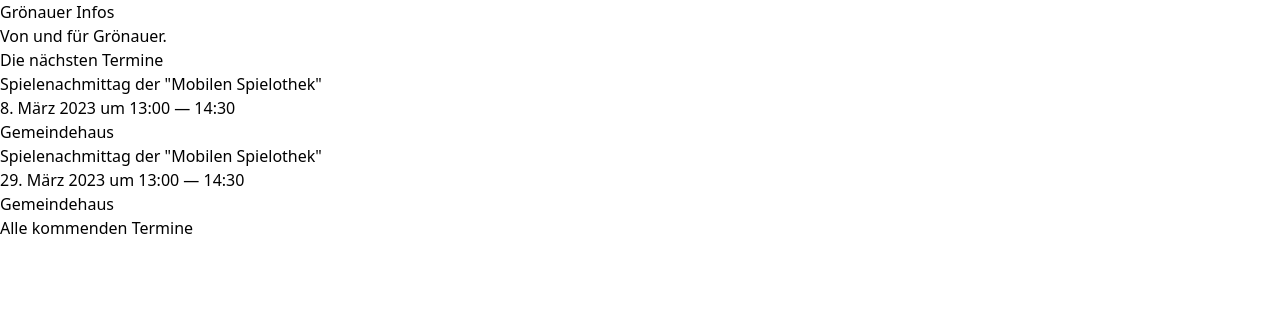
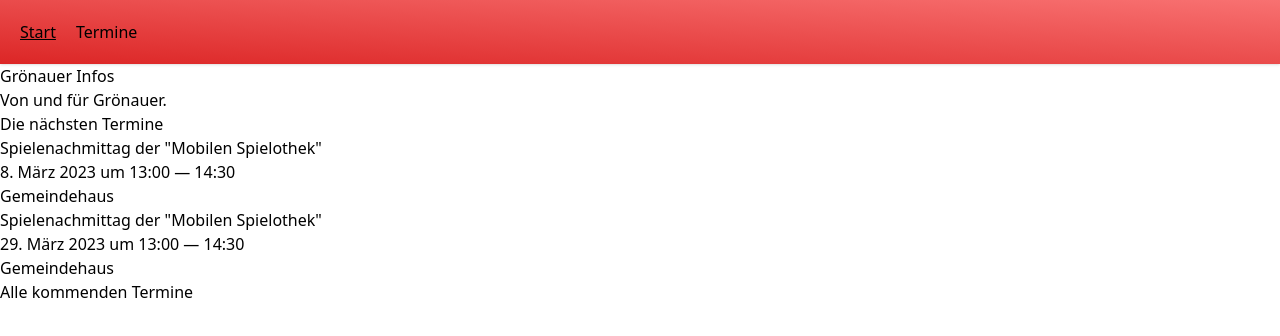
Before and after one commit to LambertSchulze/groenauer-infos, an Astro site: page / in a window 1280 px wide. Built offline with nearby package versions, Linux system fonts and the light colour scheme; Astro itself is replaced by a stand-in of ours.

Commit message:
main nav

```diff
--- /dev/null
+++ b/src/components/MainNavigation.astro
@@ -0,0 +1,30 @@
+---
+const currentPath = Astro.url.pathname
+---
+
+<nav class="shadow bg-gradient-to-tr from-red-600 to-red-400 flex">
+  <ul class="h-16 px-5 flex items-center justify-between gap-5">
+    <li>
+      <a
+        href="/"
+        aria-current={currentPath === "/" ? "page" : false}
+      >
+        Start
+      </a>
+    </li>
+    <li>
+      <a
+        href="/termine/"
+        aria-current={currentPath === "/termine/" ? "page" : false}
+      >
+        Termine
+      </a>
+    </li>
+  </ul>
+</nav>
+
+<style>
+  a[aria-current="page"] {
+    text-decoration: underline;
+  }
+</style>
--- a/src/layouts/BaseLayout.astro
+++ b/src/layouts/BaseLayout.astro
@@ -1,4 +1,6 @@
 ---
+import MainNavigation from "../components/MainNavigation.astro";
+
 const { title } = Astro.props
 
 const siteTitle = 'Grönauer Infos'
@@ -14,6 +16,7 @@ const documentTitle = title ? siteTitle.concat(' • ', title) : siteTitle
 		<title>{documentTitle}</title>
   </head>
   <body>
+    <MainNavigation />
     <slot />
   </body>
 </html>
```
